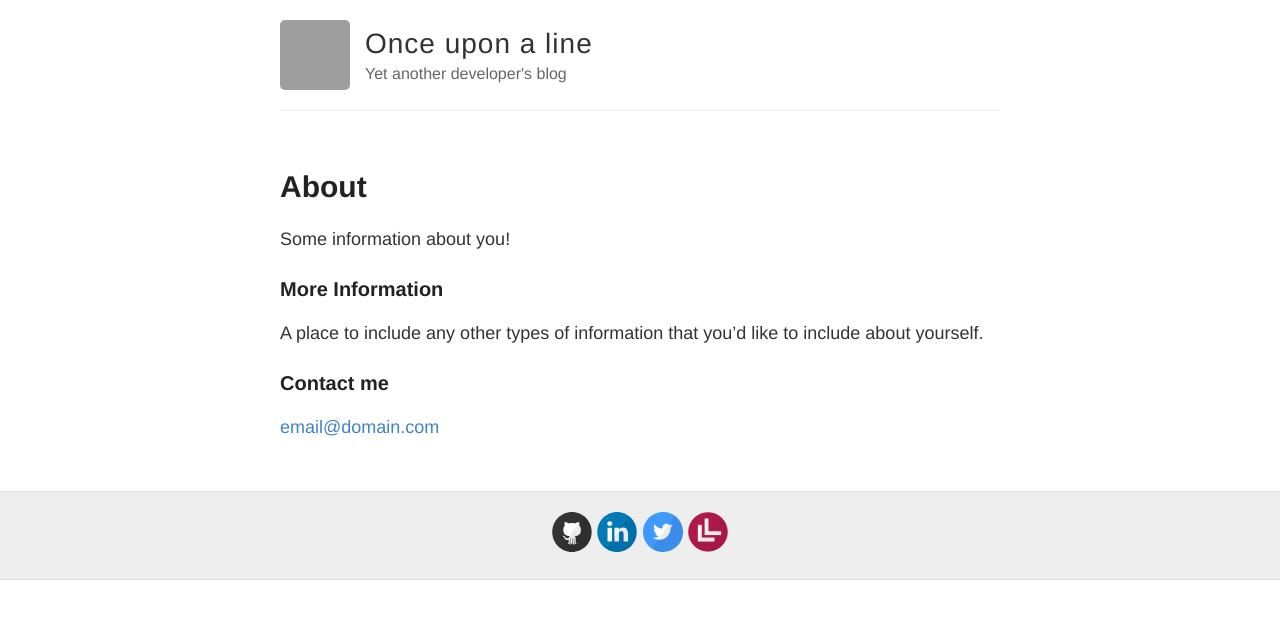
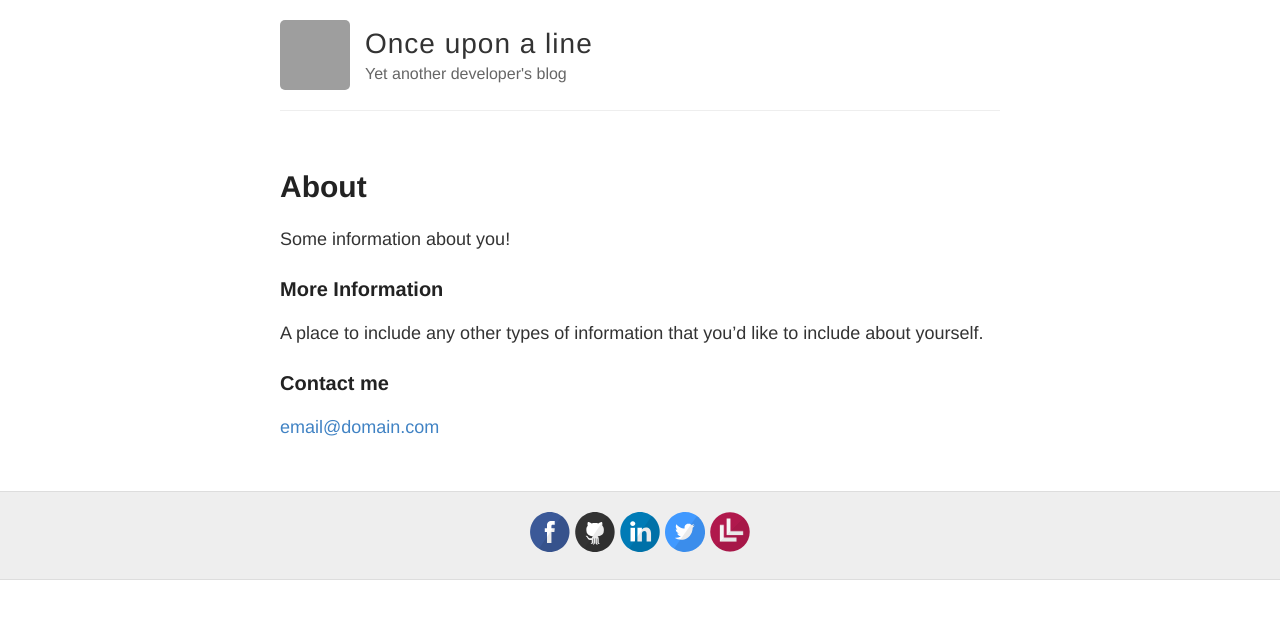
Before and after one commit to dawid-sklodowski/onceuponaline.info, a Jekyll site: the page built from about.md, in a window 1280 px wide. Shown: the top 619 px of the page. Built offline with Jekyll 4.4.1, drawn with Linux system fonts in a browser that asks for light colours; grey boxes are pictures that could not be loaded.

Commit message:
More links

```diff
--- a/_config.yml
+++ b/_config.yml
@@ -20,7 +20,7 @@ excerpt_separator: <!--more-->
 footer-links:
   dribbble:
   email:
-  facebook:
+  facebook: viliander
   flickr:
   github: dawid-sklodowski
   instagram:
--- a/_includes/svg-icons.html
+++ b/_includes/svg-icons.html
@@ -1,12 +1,12 @@
 {% if site.footer-links.dribbble %}<a href="http://dribbble.com/{{ site.footer-links.dribbble }}">{% include svg-icons/dribbble.html %}</a>{% endif %}
 {% if site.footer-links.email %}<a href="mailto:{{ site.footer-links.email }}">{% include svg-icons/email.html %}</a>{% endif %}
-{% if site.footer-links.facebook %}<a href="http://facebook.com/{{ site.footer-links.facebook }}">{% include svg-icons/facebook.html %}</a>{% endif %}
+{% if site.footer-links.facebook %}<a href="http://facebook.com/{{ site.footer-links.facebook }}" rel="nofollow">{% include svg-icons/facebook.html %}</a>{% endif %}
 {% if site.footer-links.flickr %}<a href="http://flickr.com/{{ site.footer-links.flickr }}">{% include svg-icons/flickr.html %}</a>{% endif %}
-{% if site.footer-links.github %}<a href="http://github.com/{{ site.footer-links.github }}">{% include svg-icons/github.html %}</a>{% endif %}
+{% if site.footer-links.github %}<a href="http://github.com/{{ site.footer-links.github }}" rel="nofollow">{% include svg-icons/github.html %}</a>{% endif %}
 {% if site.footer-links.instagram %}<a href="http://instagram.com/{{ site.footer-links.instagram }}">{% include svg-icons/instagram.html %}</a>{% endif %}
-{% if site.footer-links.linkedin %}<a href="http://linkedin.com/in/{{ site.footer-links.linkedin }}">{% include svg-icons/linkedin.html %}</a>{% endif %}
+{% if site.footer-links.linkedin %}<a href="http://linkedin.com/in/{{ site.footer-links.linkedin }}" rel="nofollow">{% include svg-icons/linkedin.html %}</a>{% endif %}
 {% if site.footer-links.pinterest %}<a href="http://pinterest.com/{{ site.footer-links.pinterest }}">{% include svg-icons/pinterest.html %}</a>{% endif %}
 {% if site.footer-links.rss %}<a href="{{ site.baseurl }}/feed.xml">{% include svg-icons/rss.html %}</a>{% endif %}
-{% if site.footer-links.twitter %}<a href="http://twitter.com/{{ site.footer-links.twitter }}">{% include svg-icons/twitter.html %}</a>{% endif %}
+{% if site.footer-links.twitter %}<a href="http://twitter.com/{{ site.footer-links.twitter }}" rel="nofollow">{% include svg-icons/twitter.html %}</a>{% endif %}
 {% if site.footer-links.stackoverflow %}<a href="http://stackoverflow.com/{{ site.footer-links.stackoverflow }}">{% include svg-icons/stackoverflow.html %}</a>{% endif %}
 <a href="http://leanlogics.com"><img src="/images/lean-logics-icon.png" alt="Lean Logics" title="Lean Logics" /></a>
```
